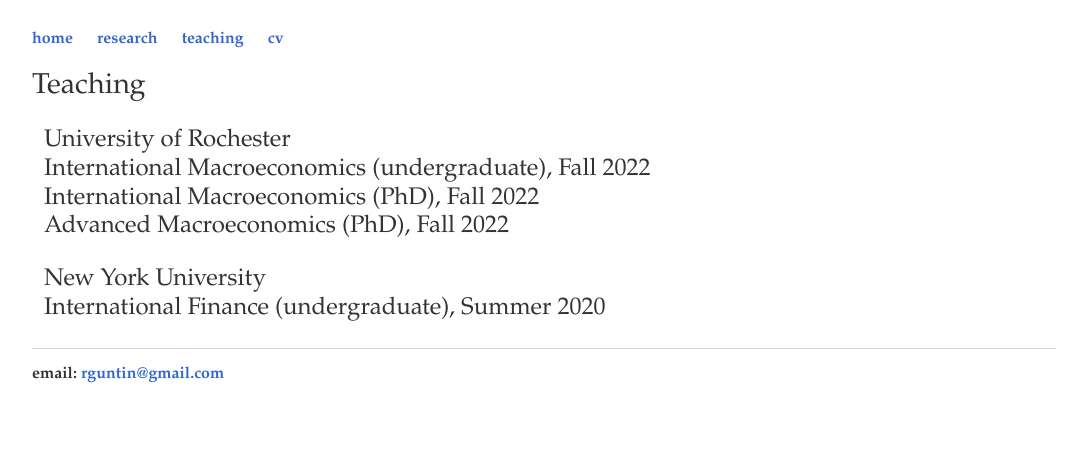
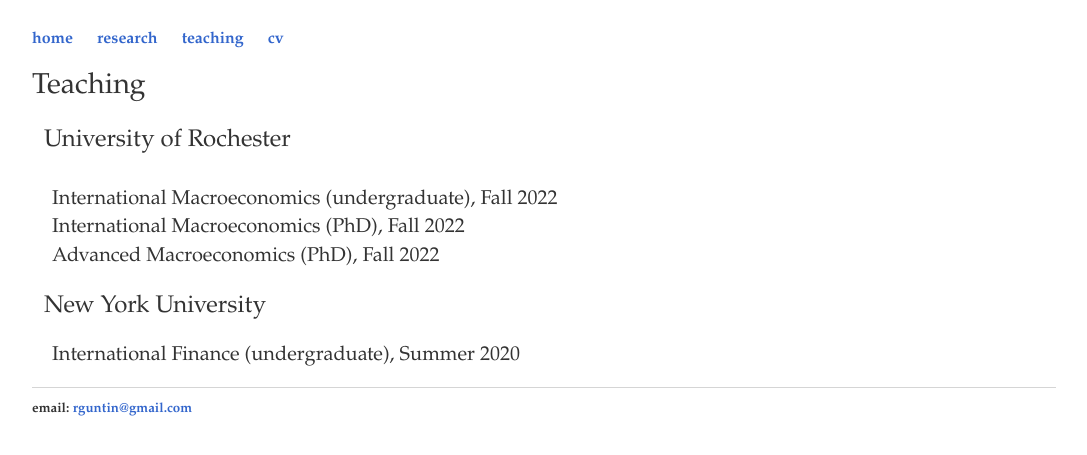
Before and after one commit to rafaguntin/rafaguntin.github.io, a Jekyll site: the page built from teaching/index.html, in a window 1280 px wide. Shown: the top 455 px of the page, without its empty margins (96-1183 px from the left). Built offline with Jekyll 4.4.1, drawn with Linux system fonts in a browser that asks for light colours.

Commit message:
Update index.html

```diff
--- a/teaching/index.html
+++ b/teaching/index.html
@@ -8,19 +8,19 @@
 
 				        <p>
 
-				         &nbsp; University of Rochester
-
-					<br>  &nbsp; International Macroeconomics (undergraduate), Fall 2022
-					<br>  &nbsp; International Macroeconomics (PhD), Fall 2022
-					<br>  &nbsp; Advanced Macroeconomics (PhD), Fall 2022
+				         &nbsp; University of Rochester <small>
+						<br>
+					<br>  &nbsp;  &nbsp;  International Macroeconomics (undergraduate), Fall 2022
+					<br>  &nbsp;  &nbsp;  International Macroeconomics (PhD), Fall 2022
+					<br>  &nbsp;  &nbsp;  Advanced Macroeconomics (PhD), Fall 2022
 
 					</p>
 
 					<p>
-
-				          &nbsp; New York University
-
-					<br>  &nbsp; International Finance (undergraduate), Summer 2020
+					<big>
+				          &nbsp; New York University <small>
+						<br>
+					<br>  &nbsp;  &nbsp; International Finance (undergraduate), Summer 2020
 
 		                        </p>
 
```
